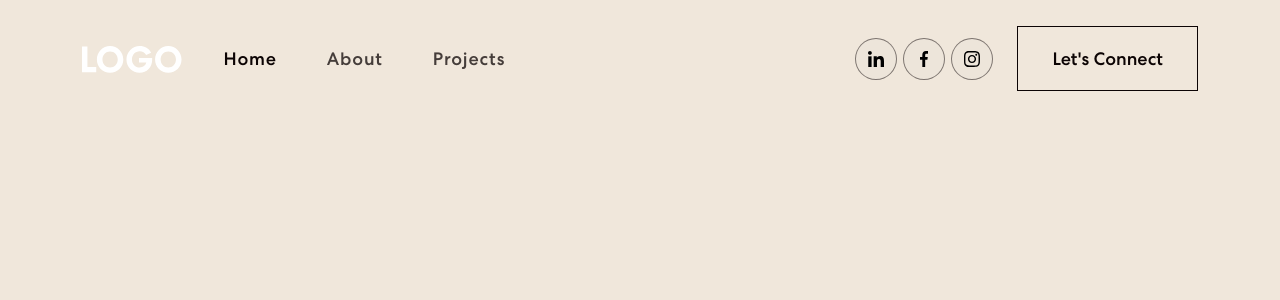
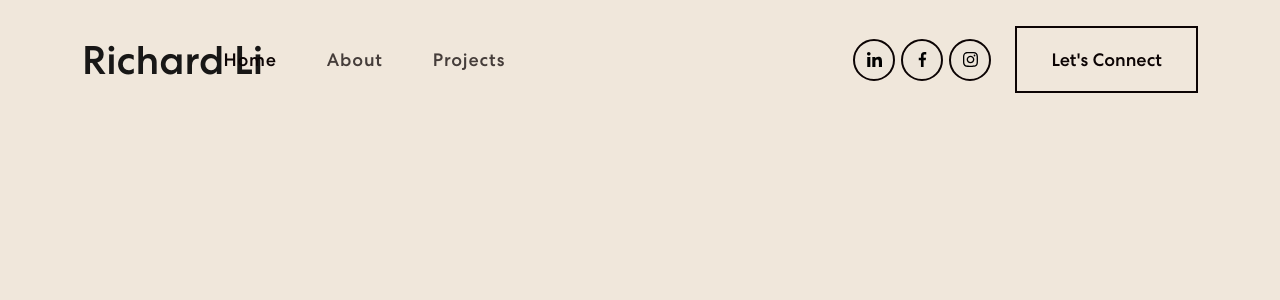
Before and after one commit to richardl2003/personal-portfolio, a React (Create React App) app: page / in a window 1280 px wide. Shown: the top 300 px of the page. Built offline with nearby package versions, Linux system fonts and the light colour scheme.

Commit message:
Made logo bigger

```diff
--- a/src/App.css
+++ b/src/App.css
@@ -100,9 +100,10 @@ nav.navbar a.navbar-brand {
     width: 9%;
 }
 nav.navbar .navbar-nav .nav-link.navbar-link {
-  font-weight: 400;
+  font-weight: 200;
   color: rgb(12, 4, 4) !important;
   letter-spacing: 0.8px;
+  /*margin-left: 80px;*/
   padding: 0 25px;
   font-size: 18px;
   opacity: 0.75;
@@ -124,12 +125,12 @@ span.navbar-text {
     height: 42px;
     background: rgba(217, 217, 217, 0.1);
     display: inline-flex;
-    border-radius: 50%;
+    border-radius: 100%;
     margin-right: 6px;
     align-items: center;
     justify-content: center;
     line-height: 1;
-    border: 1px solid rgb(12, 4, 4, 0.5)
+    border: 2px solid rgb(12, 4, 4)
 }
 .social-icon a::before {
     content: "";
@@ -137,7 +138,7 @@ span.navbar-text {
     height: 42px;
     position: absolute;
     background-color: #ffffff;
-    border-radius: 50%;
+    border-radius: 100%;
     transform: scale(0);
 	transition: 0.3s ease-in-out;
 }
@@ -155,7 +156,7 @@ span.navbar-text {
 .navbar-text button {
   font-weight: 700;
   color: rgb(12, 4, 4);
-  border: 1px solid rgb(12, 4, 4);
+  border: 2px solid rgb(12, 4, 4);
   padding: 18px 34px;
   font-size: 18px;
   margin-left: 18px;
--- a/src/components/NavBar.js
+++ b/src/components/NavBar.js
@@ -1,6 +1,5 @@
 import { Navbar, Container, Nav } from "react-bootstrap"
 import { useState, useEffect } from "react";
-import logo from '../assets/img/logo.svg'
 import navIcon1 from '../assets/img/nav-icon1.svg'
 import navIcon2 from '../assets/img/nav-icon2.svg'
 import navIcon3 from '../assets/img/nav-icon3.svg'
@@ -32,7 +31,7 @@ export const NavBar = () => {
         <Navbar expand="lg" className={scrolled ? "scrolled": ""}>
             <Container>
                 <Navbar.Brand href="#home">
-                    <img src={logo} alt="Logo"></img>
+                    <h4 class="my-0 display-6">Richard Li</h4>
                 </Navbar.Brand>
                 <Navbar.Toggle aria-controls="basic-navbar-nav">
                     <span className="navbar-toggler-icon"></span>
```
